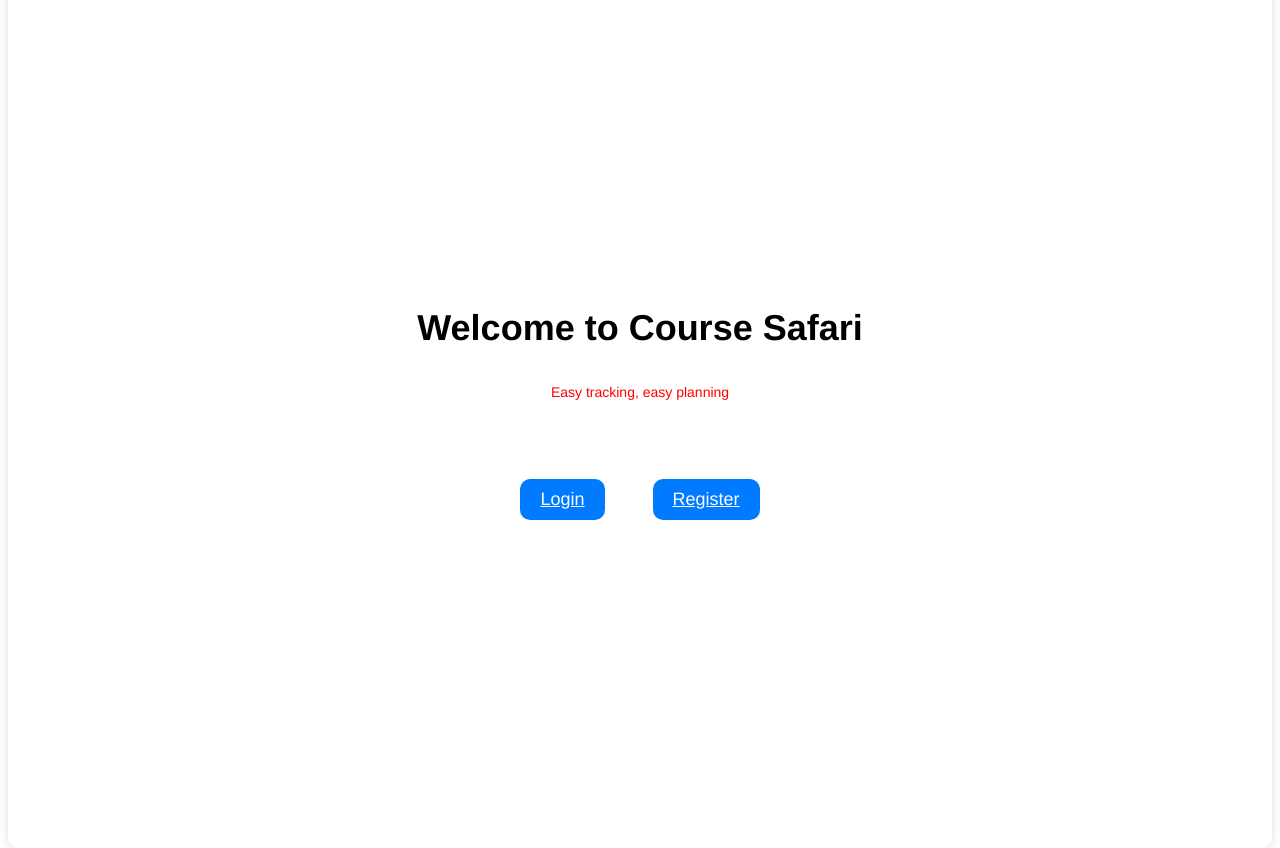
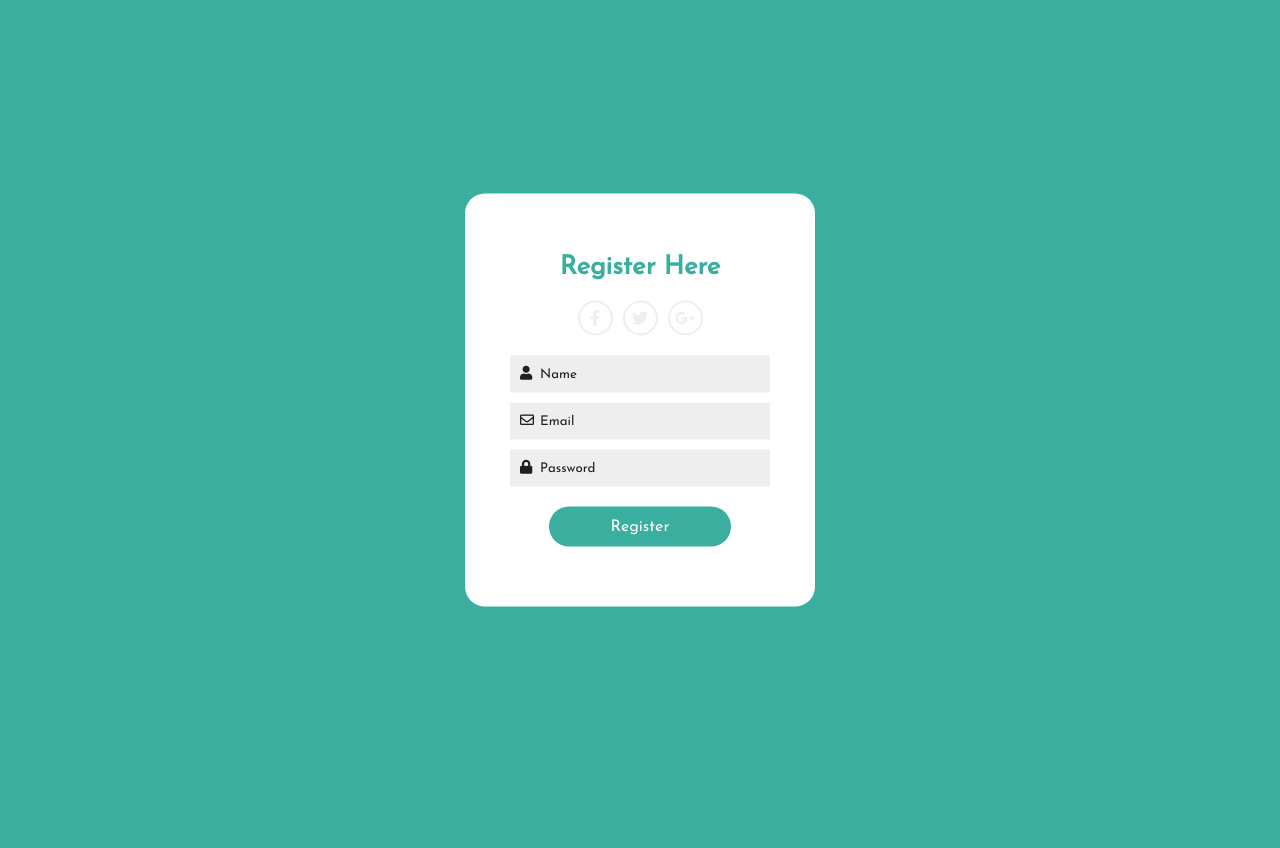
Before and after one commit to Mingxuan-Liu/Course-Safari, a PHP site: page /Registration-Form-A16-master/index.html in a window 1280 px wide. After the commit the page ends 607 px from the top, so only its background shows below. Run offline with PHP 8.4, Linux system fonts and the light colour scheme; some libraries are stand-ins or nearby versions.

Commit message:
login_regist_css refractor

```diff
--- a/Login_register/login.php
+++ b/Login_register/login.php
@@ -45,7 +45,10 @@ if ($_SERVER["REQUEST_METHOD"] == "POST") {
       <a href="welcome.php" class="back-btn">
         <i class="fas fa-arrow-left"></i> Back
       </a>
-      <h1>Login to Course Safari</h1>
+      <!-- <h1>Login to Course Safari</h1> -->
+      <div class="title">
+          Login to Course Safari
+      </div>
       <?php if (isset($_SESSION["error"])): ?>
         <p class="error">Incorrect username or password</p>
       <?php endif; ?>
--- a/Login_register/login_register_style.css
+++ b/Login_register/login_register_style.css
@@ -1,6 +1,16 @@
+@import url('https://fonts.googleapis.com/css?family=Josefin+Sans');
+
+*{
+  margin: 0;
+  padding: 0;
+  box-sizing: border-box;
+  outline: none;
+  text-decoration: none;
+  font-family: 'Josefin Sans', sans-serif;
+}
+
 body {
-  background-color: white;
-  font-family: 'Helvetica Neue', sans-serif;
+  background-color: #012169 !important;
   display: flex;
   align-items: center;
   justify-content: center;
@@ -9,13 +19,36 @@ body {
 }
 
 .container {
+
   background-color: white;
   box-shadow: 0 0 10px #ddd;
   border-radius: 10px;
   padding: 40px;
   text-align: center;
-  min-height: 100%;
+  width: 35%;
+
+
+/* max-width: 500px;
   width: 100%;
+  height: auto;
+  background: #fff;
+  padding: 40px;
+  position: absolute;
+  top: 50%;
+  left: 50%;
+  transform: translate(-50%,-50%);
+  border-radius: 20px; */
+
+}
+
+/*added a separate class "title" in html code*/
+.main .title{
+  margin-bottom: 30px;
+  text-align: center;
+  font-size: 30px;
+  font-weight: bold;
+  color: #3aaf9f;
+  position: relative; top: 30px;
 }
 
 .buttons-container {
@@ -97,7 +130,7 @@ select {
   margin-bottom: 20px;
   align-items: center;
   justify-content: center;
-  position: relative; top: 255px;
+  position: relative; top: 35px;
 }
 
 .form-control {
@@ -106,7 +139,7 @@ select {
   border-radius: 10px;
   font-size: 18px;
   padding: 10px 20px;
-  width: 17%;
+  width: 45%;
 }
 
 .btn {
@@ -119,7 +152,7 @@ select {
   padding: 10px 20px;
   transition: background-color 0.3s ease;
   margin-bottom: 10px;
-  position: relative; top: 275px;
+  position: relative; top: 150px;
 }
 
 .btn:hover {
@@ -131,26 +164,28 @@ select {
   font-size: 18px;
   margin-top: 20px;
   text-decoration: none;
-  position: relative; top: 300px;
+  position: relative; top: 170px;
 }
 
 .link:hover {
   color: #007aff;
 }
 
+
 .back-btn {
   position: absolute;
-  top: 20px;
-  left: 20px;
+  top: 0px;
+  left: 15px;
   display: flex;
   align-items: center;
   font-size: 18px;
   color: #000;
-  position: relative; top: 25px;
+  position: absolute; top: 0px;
 }
 
+
 .back-btn i {
-  margin-right: 10px;
+  margin-left: 1px;
 }
 
 .main {
--- /dev/null
+++ b/Registration-Form-A16-master/index.html
@@ -0,0 +1,47 @@
+<!DOCTYPE html>
+<html lang="en">
+<head>
+	<meta charset="UTF-8">
+	<title>Registration Form</title>
+	<link rel="stylesheet" href="https://use.fontawesome.com/releases/v5.8.1/css/all.css">
+  <link rel="stylesheet" href="styles.css">
+</head>
+<body>
+
+<div class="wrapper">
+  <div class="title">
+    Register Here
+  </div>
+  <div class="social_media">
+    <div class="item">
+      <i class="fab fa-facebook-f"></i>
+    </div>
+    <div class="item">
+      <i class="fab fa-twitter"></i>
+    </div>
+    <div class="item">
+      <i class="fab fa-google-plus-g"></i>
+    </div>
+  </div>
+
+  <div class="form">
+    <div class="input_field">
+      <input type="text" placeholder="Name" class="input">
+      <i class="fas fa-user"></i>
+    </div>
+    <div class="input_field">
+      <input type="text" placeholder="Email" class="input">
+      <i class="far fa-envelope"></i>
+    </div>
+    <div class="input_field">
+      <input type="password" placeholder="Password" class="input">
+      <i class="fas fa-lock"></i>
+    </div>
+    <div class="btn">
+      <a href="#">Register</a>
+    </div>
+  </div>
+</div>
+
+</body>
+</html>
--- /dev/null
+++ b/Registration-Form-A16-master/styles.css
@@ -0,0 +1,103 @@
+@import url('https://fonts.googleapis.com/css?family=Josefin+Sans');
+
+*{
+  margin: 0;
+  padding: 0;
+  box-sizing: border-box;
+  outline: none;
+  text-decoration: none;
+  font-family: 'Josefin Sans', sans-serif;
+}
+
+body{
+  background: #3aaf9f;
+}
+
+.wrapper{
+  max-width: 350px;
+  width: 100%;
+  height: auto;
+  background: #fff;
+  padding: 60px 45px;
+  position: absolute;
+  top: 50%;
+  left: 50%;
+  transform: translate(-50%,-50%);
+  border-radius: 20px;
+}
+
+.wrapper .title{
+  margin-bottom: 20px;
+  text-align: center;
+  font-size: 26px;
+  font-weight: bold;
+  color: #3aaf9f;
+}
+
+.wrapper .social_media{
+  display: flex;
+  justify-content: center;
+  margin-bottom: 20px;
+}
+
+.wrapper .social_media .item{
+  margin: 0 5px;
+  width: 35px;
+  height: 35px;
+  line-height: 35px;
+  text-align: center;
+  border: 2px solid #eeeeee;
+  border-radius: 50%;
+  cursor: pointer;
+  color: #eeeeee;
+  transition: all 0.5s ease;
+}
+
+.wrapper .social_media .item:hover{
+  border: 2px solid #3aaf9f;
+  color: #3aaf9f;
+}
+
+.wrapper .form .input_field{
+  position: relative;
+  margin-bottom: 10px;
+}
+
+.wrapper .form .input_field .input{
+  width: 100%;
+  padding: 12px;
+  padding-left: 30px;
+  border: none;
+  background: #eeeeee;
+}
+
+.wrapper .form .btn{
+  width: 70%;
+  margin: 20px auto 0;
+  background: #3aaf9f;
+  text-align: center;
+  padding: 12px;
+  border-radius: 25px;
+}
+
+.wrapper .form .btn a{
+  color: #fff;
+}
+
+.wrapper .form .input_field i{
+  position: absolute;
+  top: 10px;
+  left: 10px;
+  font-size: 14px;
+  color: #1d2120;
+}
+
+::-webkit-input-placeholder { /* Chrome/Opera/Safari */
+  color: #1d2120;
+}
+::-moz-placeholder { /* Firefox 19+ */
+ color: #1d2120;
+}
+:-ms-input-placeholder { /* IE 10+ */
+  color: #1d2120;
+}
--- a/index.html
+++ b/index.html
@@ -4,7 +4,6 @@
   <meta charset="UTF-8">
   <meta name="viewport" content="width=device-width, initial-scale=1.0">
   <meta http-equiv="X-UA-Compatible" content="ie=edge">
-  <link rel="stylesheet" href="https://cdnjs.cloudflare.com/ajax/libs/font-awesome/5.14.0/css/all.min.css">
   <link rel="stylesheet" href="./Login_register/login_register_style.css">
   <title>Welcome to Course Safari</title>
 </head>
```
Also changed, not shown: Login_register/register.php (+5 -2 lines), Registration-Form-A16-master/README.md (added), Registration-Form-A16-master/Registration Form Using HTML and CSS.png (added).
